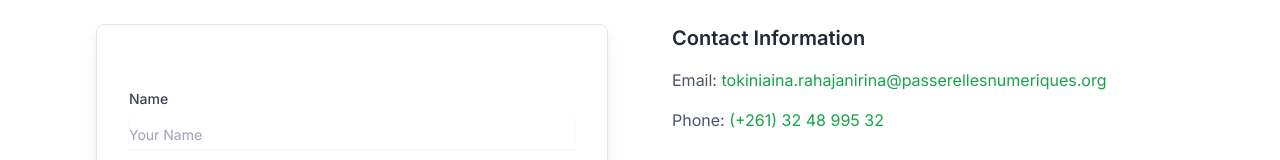
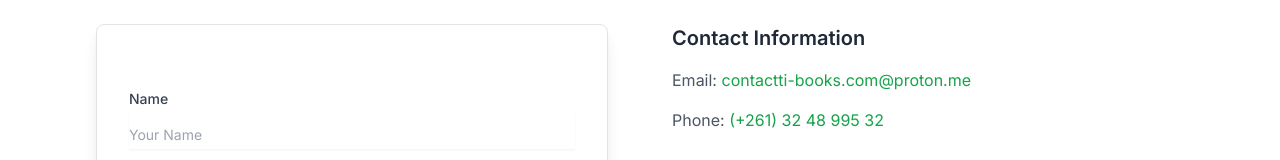
Before and after one commit to Toukoms/ti-books, a Next.js app: page /contact in a window 1280 px wide. Shown: the part 152-312 px from the top of the page. Built offline with nearby package versions, Linux system fonts and the light colour scheme.

Commit message:
fix: client component error

```diff
--- a/src/app/contact/page.tsx
+++ b/src/app/contact/page.tsx
@@ -1,3 +1,4 @@
+"use client"
 import LoadingButton from "@/components/ui/custom/loading-button";
 import Link from "next/link";
 
@@ -85,7 +86,7 @@ const ContactUs = () => {
               </div>
               <LoadingButton
                 size={"lg"}
-                onClick={() => {
+                onBtnClick={() => {
                   const contactForm: HTMLFormElement = document.getElementById(
                     "contact-form"
                   ) as HTMLFormElement;
@@ -106,10 +107,10 @@ const ContactUs = () => {
             <p className="text-gray-600 mb-4">
               Email:{" "}
               <Link
-                href="mailto:tokiniaina.rahajanirina@passerellesnumeriques.org"
+                href="mailto:contactti-books.com@proton.me"
                 className="text-green-600"
               >
-                tokiniaina.rahajanirina@passerellesnumeriques.org
+                contactti-books.com@proton.me
               </Link>
             </p>
             <p className="text-gray-600">
--- a/src/app/layout.tsx
+++ b/src/app/layout.tsx
@@ -6,7 +6,6 @@ import Footer from "@/components/layout/footer";
 import { cn } from "@/lib/utils";
 import { Analytics } from "@vercel/analytics/react";
 import { SpeedInsights } from "@vercel/speed-insights/next";
-import AuthProvider from "@/providers/auth-provider";
 
 const inter = Inter({ subsets: ["latin"] });
 
--- a/src/components/ui/custom/book-detail.tsx
+++ b/src/components/ui/custom/book-detail.tsx
@@ -94,7 +94,7 @@ const StorybookDetail: React.FC<StorybookDetailProps> = ({ book }) => {
           <Skeleton className="w-16 h-4" />
         ) : (
           <LoadingButton
-            onClick={handleReadBook}
+            onBtnClick={handleReadBook}
             className="flex items-center gap-1"
           >
             Read <MoveUpRight size={12} />
--- a/src/components/ui/custom/loading-button.tsx
+++ b/src/components/ui/custom/loading-button.tsx
@@ -6,10 +6,10 @@ import { VariantProps } from "class-variance-authority";
 
 export interface LoadingButtonProps extends React.PropsWithChildren, VariantProps<typeof buttonVariants> {
   className?: string;
-  onClick: (event?: React.FormEvent<HTMLButtonElement>) => void;
+  onBtnClick: (event?: React.FormEvent<HTMLButtonElement>) => void;
 }
 
-const LoadingButton = ({children, className, onClick, ...props }: LoadingButtonProps) => {
+const LoadingButton = ({children, className, onBtnClick: onClick, ...props }: LoadingButtonProps) => {
   const [loading, setLoading] = useState(false);
 
   return (
```
